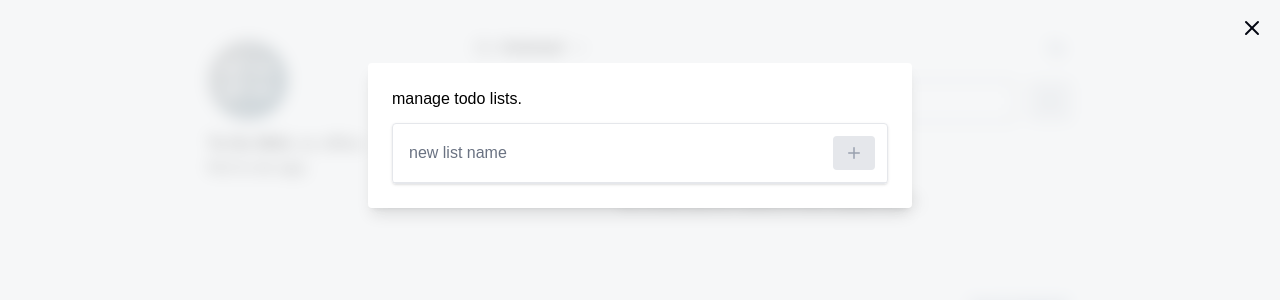
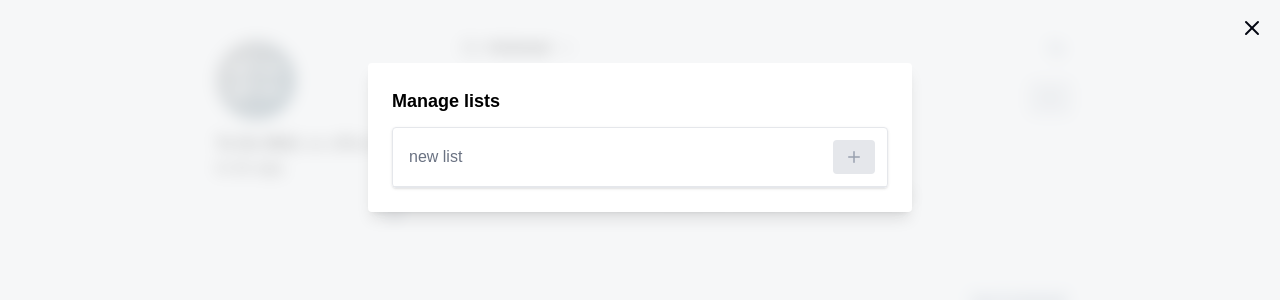
Before and after one commit to yuptogun/todo-wild, a Vue app: page / in a window 1280 px wide. Both pictures are taken after a click on the button 1056 px from the left and 48 px from the top of the page. Shown: the top 300 px of the page. Built offline with nearby package versions, Linux system fonts and the light colour scheme; a web font is replaced by a local one.

Commit message:
style consistency

```diff
--- a/src/components/app/Header.vue
+++ b/src/components/app/Header.vue
@@ -25,7 +25,7 @@ watch(showClockOnline, (value) => {
 
 <template>
   <div>
-    <div class="flex flex-row items-center justify-between w-full md:flex-col md:items-start md:justify-normal">
+    <div class="flex flex-row items-center justify-between w-full md:flex-col md:items-start md:justify-normal md:ms-2">
       <div class="flex md:flex-col items-center md:items-start">
         <img src="/icon-192.png" class="inline me-3 mb-0 md:block md:me-0 md:mb-3 w-full max-w-10 md:max-w-20 dark:brightness-90" alt="To Do Wild" />
         <div class="flex items-center md:items-start gap-x-2 md:gap-x-0">
@@ -33,21 +33,21 @@ watch(showClockOnline, (value) => {
             <h1 class="font-bold inline" translate="no">To Do Wild</h1>
             <span class="hidden md:inline">: an offline first to do app.</span>
           </div>
+        </div>
+      </div>
+      <div class="md:my-4 md:w-full">
+        <div class="flex flex-row md:flex-row-col items-center md:justify-between gap-x-2 gap-y-1">
+          <Clock :show-offline="showClockOffline" :show-online="showClockOnline" class="text-slate-700" />
           <button type="button" @click="isManagingApp = true"
             class=" float-end rounded-sm p-2 text-slate-500 hover:bg-slate-100 dark:hover:bg-slate-900">
             <Settings :size="16"></Settings>
           </button>
         </div>
       </div>
-      <div class="md:my-4 md:w-full">
-        <div class="flex flex-row md:flex-row-col items-center md:justify-between gap-x-2 gap-y-1">
-          <Clock :show-offline="showClockOffline" :show-online="showClockOnline" class="text-slate-700" />
-        </div>
-      </div>
     </div>
     <Modal :show="isManagingApp" @close="isManagingApp = false">
       <div class="p-6 flex flex-col gap-y-3">
-        <h2>manage this app.</h2>
+        <h2 class="text-lg font-bold">Manage app</h2>
         <div class="py-2">
           <h3 class="font-bold mb-2">clock configuration</h3>
           <div class="flex flex-col gap-y-2">
--- a/src/components/todo/Form.vue
+++ b/src/components/todo/Form.vue
@@ -22,7 +22,7 @@ const submitTodo = () => {
     <div class="flex gap-3 items-center">
       <div class="grow">
         <input v-model="todoInput" @input="setTodoInputValue"
-          type="text" class="form-input rounded-sm w-full bg-transparent" placeholder="what needs to be done?" required />
+          type="text" class="form-input border-0 rounded-sm w-full bg-transparent p-0 ps-1 focus:ring-0" placeholder="new todo" required />
       </div>
       <button type="submit" :disabled="cannotAddTodo"
         :class="`${colorsSubmitButton} self-stretch rounded-sm px-3 py-2`">
--- a/src/components/todoList/Control.vue
+++ b/src/components/todoList/Control.vue
@@ -111,11 +111,11 @@ onMounted(init);
     </div>
     <Modal :show="isManagingLists" @close="isManagingLists = false">
       <div class="p-6 flex flex-col gap-y-3">
-        <h2>manage todo lists.</h2>
+        <h2 class="text-lg font-bold">Manage lists</h2>
         <div class="rounded border shadow dark:border-gray-600">
           <div class="p-3 border-b dark:border-gray-600">
             <form @submit.prevent="onCreateList" class="flex flex-row gap-3">
-              <input type="text" v-model="newListName" class="border-0 p-0 ps-1 w-full focus:ring-0 bg-transparent" placeholder="new list name" required />
+              <input type="text" v-model="newListName" class="border-0 p-0 ps-1 w-full focus:ring-0 bg-transparent" placeholder="new list" required />
               <button type="submit" :disabled="!newListName.trim().length"
                 :class="`rounded-sm px-3 py-2 ${colorsSubmitButton}`">
                 <Plus :size="18"></Plus>
--- a/src/components/todoList/Item.vue
+++ b/src/components/todoList/Item.vue
@@ -36,15 +36,11 @@ const deleteList = () => {
       <div class="w-full">
         <input v-model="list.name" :placeholder="list.name" type="text" class="w-full form-input rounded-sm bg-transparent" required />
       </div>
-      <div class="shrink">
-        <div class="flex items-center gap-2">
-          <button type="submit"
-            :disabled="list.name.trim() === ''"
-            :class="`rounded px-3 py-2 text-sm ${colorsSubmitButton}`">
-            <Check :size="16"></Check>
-          </button>
-        </div>
-      </div>
+      <button type="submit"
+        :disabled="list.name.trim() === ''"
+        :class="`rounded px-3 py-2 text-sm self-stretch ${colorsSubmitButton}`">
+        <Check :size="16"></Check>
+      </button>
     </form>
     <div v-else class="flex items-center justify-between">
       <div class="ps-1">{{ list.name }}</div>
```
